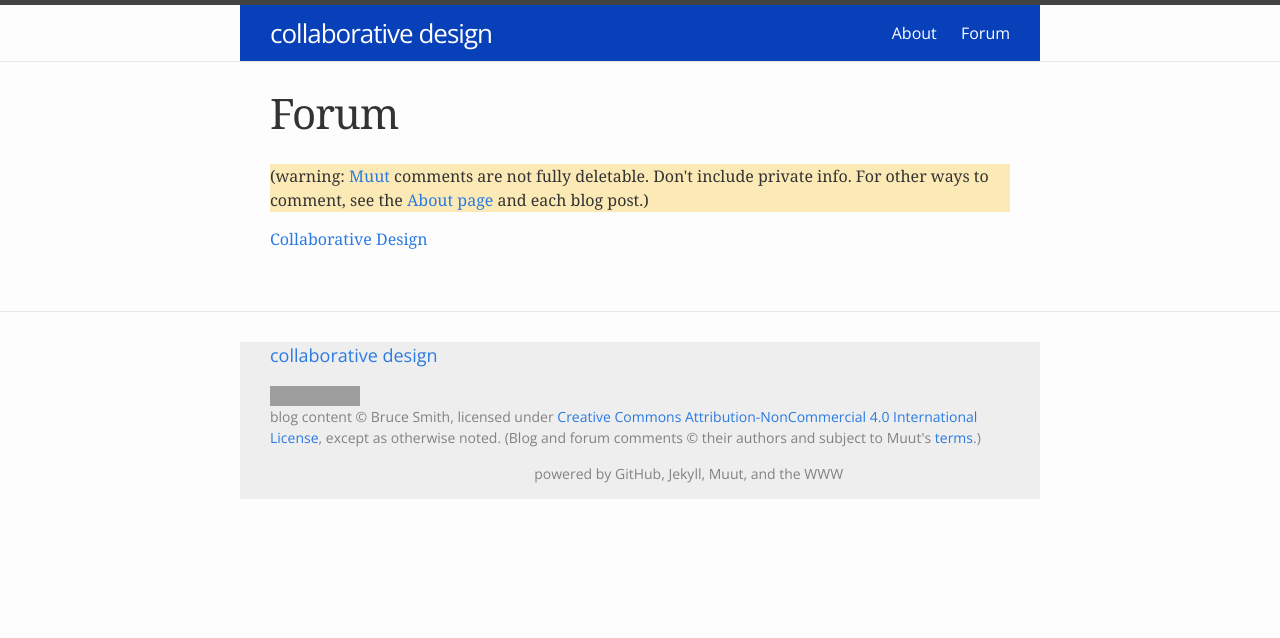
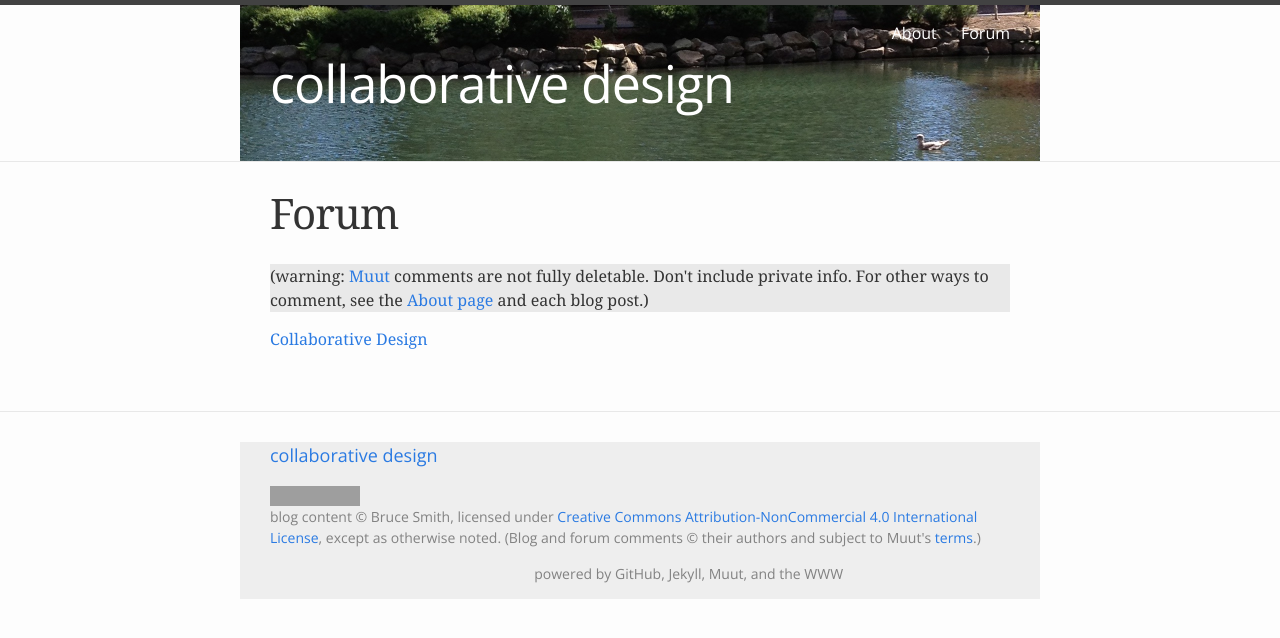
Before and after one commit to oresmus/oresmus.github.io, a Jekyll site: the page built from forum.md, in a window 1280 px wide. Shown: the top 638 px of the page. Built offline with Jekyll 4.4.1, drawn with Linux system fonts in a browser that asks for light colours; grey boxes are pictures that could not be loaded.

Commit message:
style tweaks, bg image

```diff
--- a/_includes/header.html
+++ b/_includes/header.html
@@ -5,13 +5,7 @@
     <a class="site-title" href="{{ site.baseurl }}/">{{ site.title }}</a>
 
     <nav class="site-nav">
-      <a href="#" class="menu-icon">
-        <svg viewBox="0 0 18 15">
-          <path fill="#424242" d="M18,1.484c0,0.82-0.665,1.484-1.484,1.484H1.484C0.665,2.969,0,2.304,0,1.484l0,0C0,0.665,0.665,0,1.484,0 h15.031C17.335,0,18,0.665,18,1.484L18,1.484z"/>
-          <path fill="#424242" d="M18,7.516C18,8.335,17.335,9,16.516,9H1.484C0.665,9,0,8.335,0,7.516l0,0c0-0.82,0.665-1.484,1.484-1.484 h15.031C17.335,6.031,18,6.696,18,7.516L18,7.516z"/>
-          <path fill="#424242" d="M18,13.516C18,14.335,17.335,15,16.516,15H1.484C0.665,15,0,14.335,0,13.516l0,0 c0-0.82,0.665-1.484,1.484-1.484h15.031C17.335,12.031,18,12.696,18,13.516L18,13.516z"/>
-        </svg>
-      </a>
+      <!-- svg menu icon was here -->
 
       <div class="trigger">
         {% for page in site.pages %}
--- a/_sass/_base.scss
+++ b/_sass/_base.scss
@@ -108,9 +108,14 @@ h1, h2, h3, h4, h5, h6 {
 
 .blog-header {
     background-color: #0840ba;
+    background: url(/assets/waterandduck.jpg) no-repeat; // #####
+    background-size:800px;
+    width:800px;
+    // height:156px;
 }
 .comments-header {
-    background-color: #fceab6;
+    // background-color: #fceab6;
+    background-color: #e9e9e9;
 }
 .blog-footer {
     background-color: #eee;
--- a/_sass/_layout.scss
+++ b/_sass/_layout.scss
@@ -11,9 +11,9 @@
 }
 
 .site-title {
-    font-size: 26px;
+    font-size: 52px; // ### bks was 26
     color: $top-text-color;
-    line-height: 56px;
+    line-height: 156px; // ### bks was 56
     letter-spacing: -1px;
     margin-bottom: 0;
     float: left;
```
Also changed, not shown: assets/waterandduck.jpg (added).
